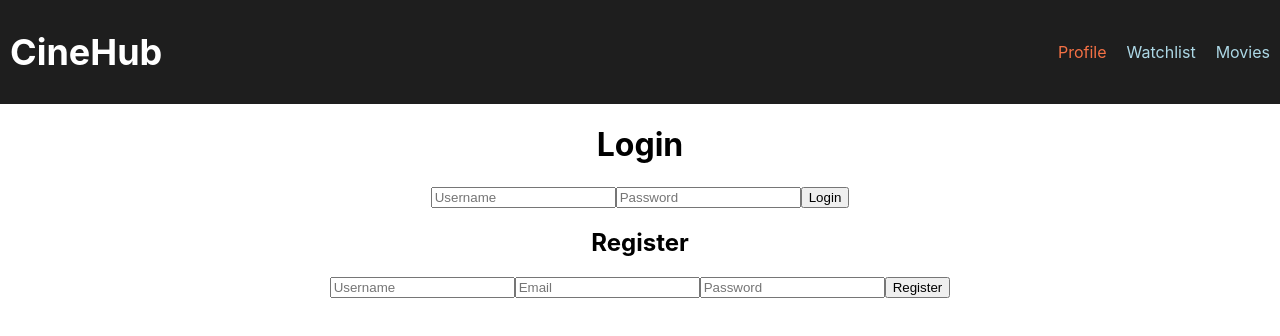
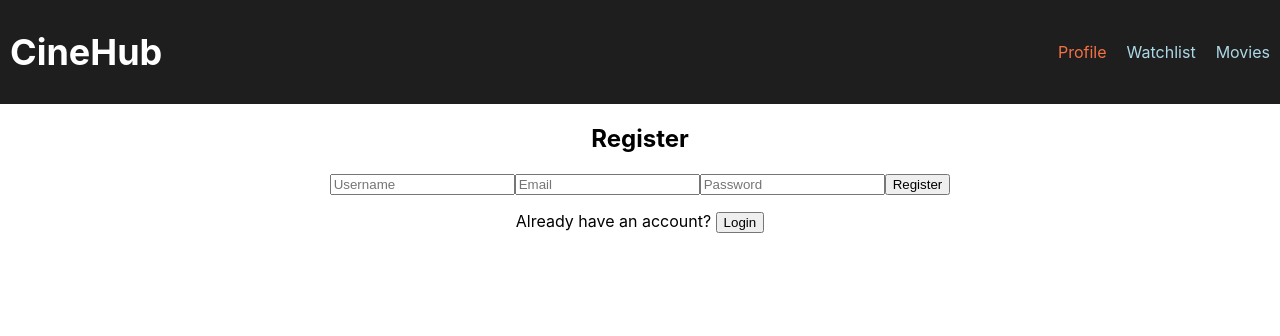
Before and after one commit to brajgon1/Specs_Capstone, a React (Create React App) app: page / in a window 1280 px wide. Shown: the top 336 px of the page. Built offline with nearby package versions, Linux system fonts and the light colour scheme.

Commit message:
made login and register form

```diff
--- a/src/components/LoginFolder/Login.jsx
+++ b/src/components/LoginFolder/Login.jsx
@@ -1,42 +1,90 @@
+import axios from "axios";
 import React, { useState } from "react";
 
-
 const Login = () => {
-
   const [username, setUsername] = useState("");
   const [password, setPassword] = useState("");
   const [email, setEmail] = useState("");
-    const [error, setError] = useState("");
-    const [success, setSuccess] = useState("");
+  const [register, setRegister] = useState(true);
 
-    const handleSignUp = async (e) => {
+  const submitHandler = (e) => {
     e.preventDefault();
-        setError("");
-        setSuccess("");
+    let body = { username, password };
+    if (register) {
+      body.email = email;
     }
+    axios
+      .post(register ? "/register" : "/login", body)
+      .then((res) => {
+        console.log(res.data);
+      })
+      .catch((err) => {
+        console.error(err);
+      });
+  };
 
   return (
     <div>
+      {register ? (
+        <div className="register">
+          <h2>Register</h2>
+          <form onSubmit={submitHandler}>
+            <input
+              type="text"
+              placeholder="Username"
+              value={username}
+              onChange={(e) => setUsername(e.target.value)}
+              required
+            />
+            <input
+              type="email"
+              placeholder="Email"
+              value={email}
+              onChange={(e) => setEmail(e.target.value)}
+              required
+            />
+            <input
+              type="password"
+              placeholder="Password"
+              value={password}
+              onChange={(e) => setPassword(e.target.value)}
+              required
+            />
+            <button type="submit">Register</button>
+          </form>
+          <p>
+            Already have an account?{" "}
+            <button onClick={() => setRegister(false)}>Login</button>
+          </p>
+        </div>
+      ) : (
         <div className="login">
           <h1>Login</h1>
-            <form>
-                <input type="text" placeholder="Username" />
-                <input type="password" placeholder="Password" />
+          <form onSubmit={submitHandler}>
+            <input
+              type="text"
+              placeholder="Username"
+              value={username}
+              onChange={(e) => setUsername(e.target.value)}
+              required
+            />
+            <input
+              type="password"
+              placeholder="Password"
+              value={password}
+              onChange={(e) => setPassword(e.target.value)}
+              required
+            />
             <button type="submit">Login</button>
           </form>
+          <p>
+            Don't have an account?{" "}
+            <button onClick={() => setRegister(true)}>Register</button>
+          </p>
         </div>
-
-            <div className="register">
-                <h2>Register</h2>
-                <form>
-                    <input type="text" placeholder="Username" />
-                    <input type="email" placeholder="Email" />
-                    <input type="password" placeholder="Password" />
-                    <button type="submit">Register</button>
-                </form>
+      )}
     </div>
-        </div>
-    )
-}
+  );
+};
 
 export default Login;
```
Also changed, not shown: 1 other file (tests, documents, lock files or other folders). Lines whose indentation alone changed are shown as unchanged.
